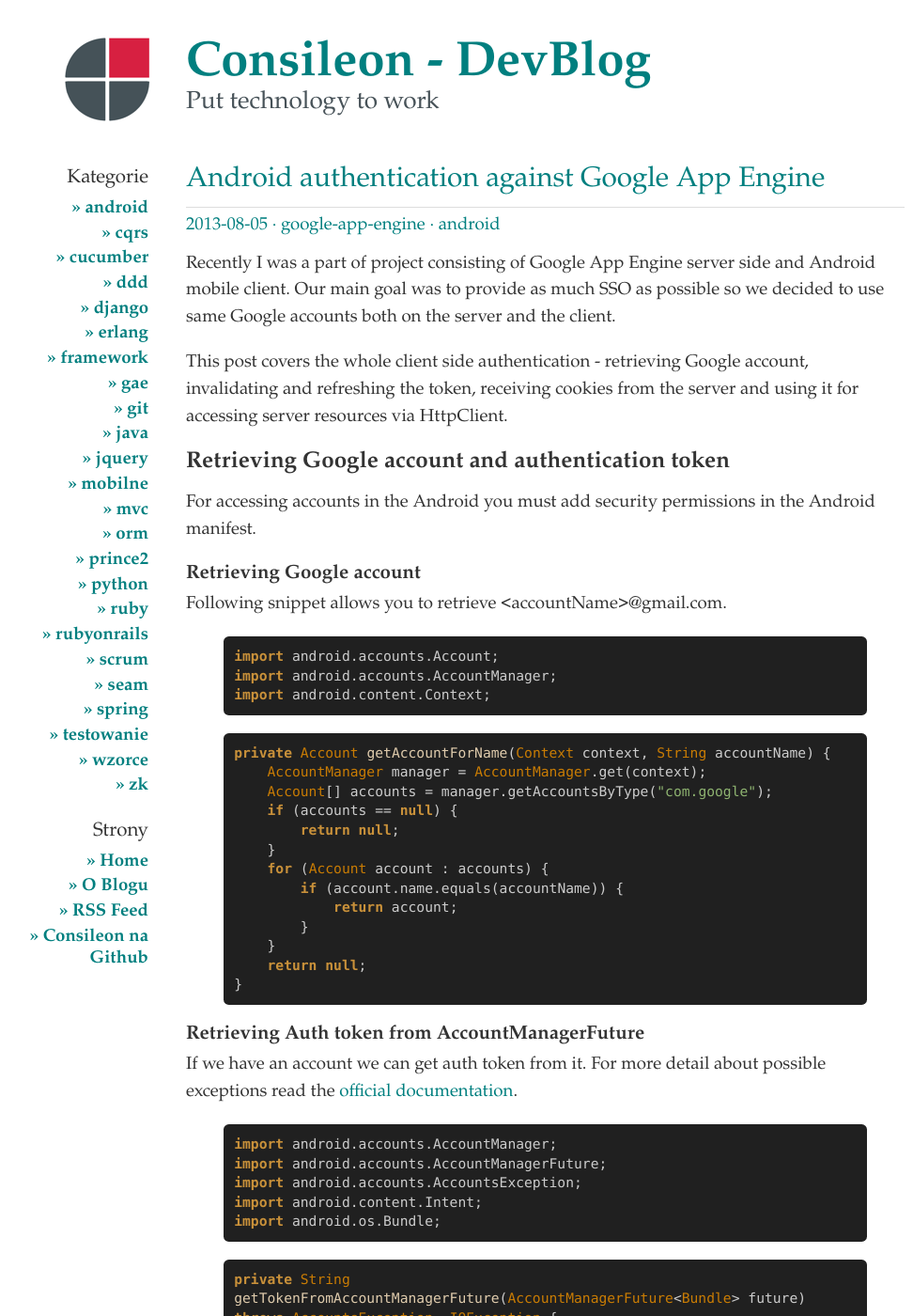
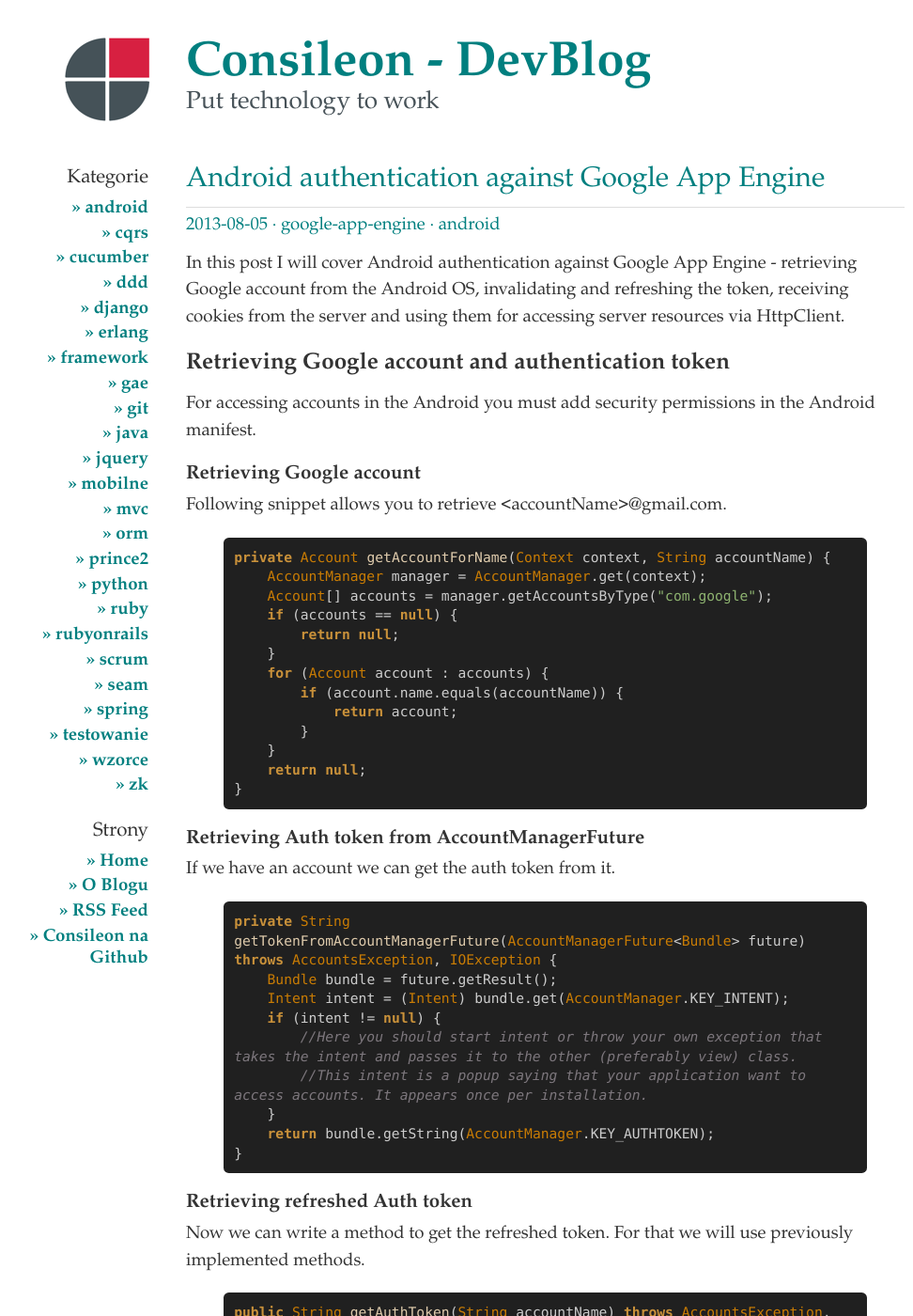
Before and after one commit to consileonpl/consileonpl.github.com, a Jekyll site: the page built from _posts/2013-08-05-Android-authentication-against-Google-App-Engine.markdown, in a window 1280 px wide and 1400 px high. Shown: the whole window at 94% size, without its empty margins (172-1144 px from the left). Built offline with Jekyll 4.4.1, drawn with Linux system fonts in a browser that asks for light colours; Markdown is read by kramdown in place of the engine named in the settings; some of the changed text lies outside the part shown.

Commit message:
Update Android authetntication against GAE post.

```diff
--- a/_posts/2013-08-05-Android-authentication-against-Google-App-Engine.markdown
+++ b/_posts/2013-08-05-Android-authentication-against-Google-App-Engine.markdown
@@ -3,10 +3,7 @@
 title: Android authentication against Google App Engine
 categories: [google-app-engine, android]
 ---
-Recently I was a part of project consisting of Google App Engine server side and Android mobile client.
-Our main goal was to provide as much SSO as possible so we decided to use same Google accounts both on the server and the client.
-
-This post covers the whole client side authentication - retrieving Google account, invalidating and refreshing the token, receiving cookies from the server and using it for accessing server resources via HttpClient.
+In this post I will cover Android authentication against Google App Engine - retrieving Google account from the Android OS, invalidating and refreshing the token, receiving cookies from the server and using them for accessing server resources via HttpClient.
 
 ## Retrieving Google account and authentication token
 
@@ -14,12 +11,6 @@
 
 ### Retrieving Google account
 Following snippet allows you to retrieve <accountName\>@gmail.com.
-
-{% highlight java %}
-import android.accounts.Account;
-import android.accounts.AccountManager;
-import android.content.Context;
-{% endhighlight %}
 
 {% highlight java %}
 private Account getAccountForName(Context context, String accountName) {
@@ -38,16 +29,7 @@
 {% endhighlight %}
 
 ### Retrieving Auth token from AccountManagerFuture
-If we have an account we can get auth token from it.
-For more detail about possible exceptions read the <a href="http://developer.android.com/reference/android/accounts/AccountsException.html">official documentation</a>.
-
-{% highlight java %}
-import android.accounts.AccountManager;
-import android.accounts.AccountManagerFuture;
-import android.accounts.AccountsException;
-import android.content.Intent;
-import android.os.Bundle;
-{% endhighlight %}
+If we have an account we can get the auth token from it.
 
 {% highlight java %}
 private String getTokenFromAccountManagerFuture(AccountManagerFuture<Bundle> future) throws AccountsException, IOException {
@@ -62,8 +44,7 @@
 {% endhighlight %}
 
 ### Retrieving refreshed Auth token
-Now we can write a public method to get the refreshed token. For that we will use mentioned methods.
-Keep in mind that you have to handle the intent if you passed it somehow.
+Now we can write a method to get the refreshed token. For that we will use previously implemented methods.
 
 {% highlight java %}
 public String getAuthToken(String accountName) throws AccountsException, IOException {
@@ -92,18 +73,18 @@
 
 ### Authentication
 Google App Engine provides a special path for authentication using token.
-The path we will use is with a redirect to localhost:
+The path we will use contains a redirect to localhost:
 {% highlight java %}
 "/_ah/login?continue=http://localhost/&auth="
 {% endhighlight %}
 
 
-And the whole URL looks like this:
+The whole URL should look like this:
 {% highlight java %}
 "http://test.appspot.com/_ah/login?continue=http://localhost/&auth="
 {% endhighlight %}
 As you can see we have to append our token at the end.
-Then we issue a GET request to that URL and we are almost done.
+Then we send a GET request to the mentioned URL and we are almost done.
 
 {% highlight java %}
 public HttpGet getAuthenticateRequest(String token) {
@@ -113,7 +94,7 @@
 
 ### Google App Engine token cookie
 We have to use the same HttpContext, that we used for authentication, for every request in the application.
-Remember to implement error handling in this method. Http status code 302 (`HttpStatus.SC_MOVED_TEMPORARILY`) is ok for authentication request.
+Remember to implement error handling in this method. Http status code 302 (`HttpStatus.SC_MOVED_TEMPORARILY`) is OK for authentication request.
 
 {% highlight java %}
 //Get token using our method
@@ -125,18 +106,10 @@
     return httpContext;
 }
 {% endhighlight %}
-From now we can make authenticated requests using our httpContext;
+From now on we can send authenticated requests using our httpContext;
 ## Troubleshooting
 There can be a case that you will not get the cookie used for authentication in the requested httpContext.
-For that you should implement HttpContext and check if there is a cookie:
-{% highlight java %}
-import org.apache.http.client.CookieStore;
-import org.apache.http.client.protocol.ClientContext;
-import org.apache.http.cookie.Cookie;
-import org.apache.http.impl.client.BasicCookieStore;
-import org.apache.http.protocol.BasicHttpContext;
-import org.apache.http.protocol.HttpContext;
-{% endhighlight %}
+You can check if the cookie exists with the following snippet.
 
 {% highlight java %}
 public class AuthenticatedHttpContext implements HttpContext {
```
